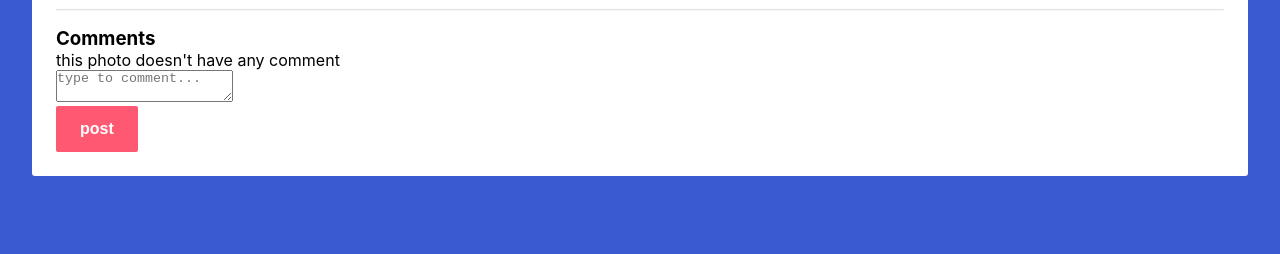
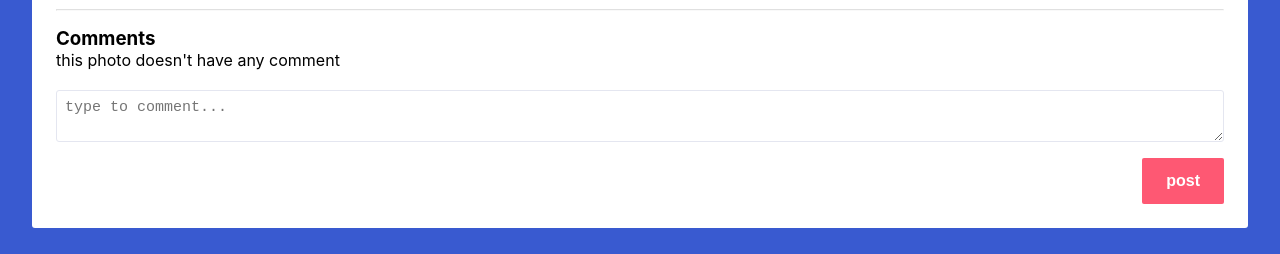
Before and after one commit to acoshift/pikkanode.vue, a Vue app: page /work/1 in a window 1280 px wide. Shown: the part 302-556 px from the top of the page. Built offline with nearby package versions, Linux system fonts and the light colour scheme; no server answers.

Commit message:
update view page

```diff
--- a/src/App.vue
+++ b/src/App.vue
@@ -157,7 +157,8 @@ export default {
 	/**
 	* Element
 	***************************************/
-	input {
+	input,
+	textarea {
 		-webkit-appearance: none;
 		-moz-appearance: none;
 		appearance: none;
@@ -186,6 +187,11 @@ export default {
 			border-color: hsl(227, 62%, 42%);
 			box-shadow: 0 0 0 .175rem hsl(227, 62%, 89%);
 		}
+	}
+
+	textarea {
+		padding: .5rem;
+		height: auto;
 	}
 
 	// button
--- a/src/views/work/Detail.vue
+++ b/src/views/work/Detail.vue
@@ -31,11 +31,12 @@
 			</div>
 		</div>
 		<p v-else>this photo doesn't have any comment</p>
+		<br>
 
 		<!-- comment section -->
 		<form @submit.prevent="submitComment">
 			<textarea v-model="comment" placeholder="type to comment..."></textarea>
-			<button>post</button>
+			<button class="post-button">post</button>
 		</form>
 	</div>
 </template>
@@ -131,4 +132,9 @@ export default {
 			}
 		}
 	}
+
+	.post-button {
+		margin-left: auto;
+		margin-top: 1rem;
+	}
 </style>
```
